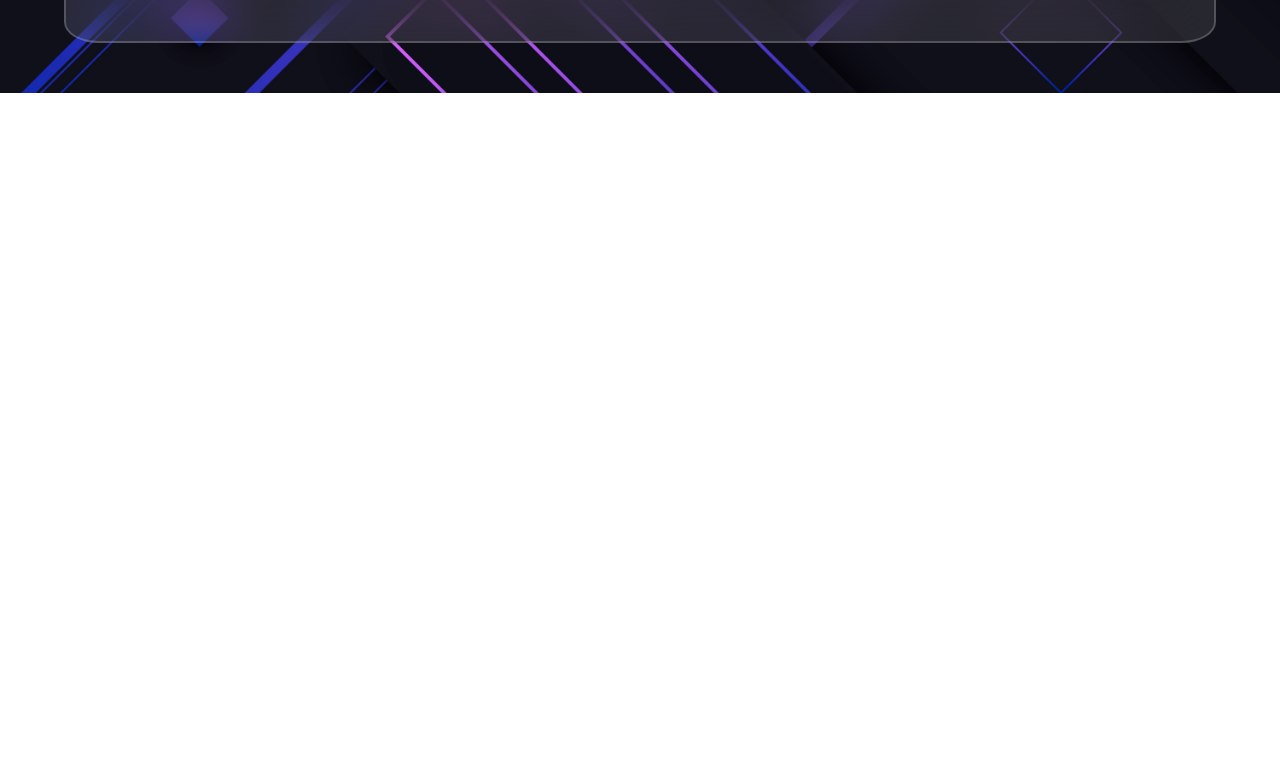
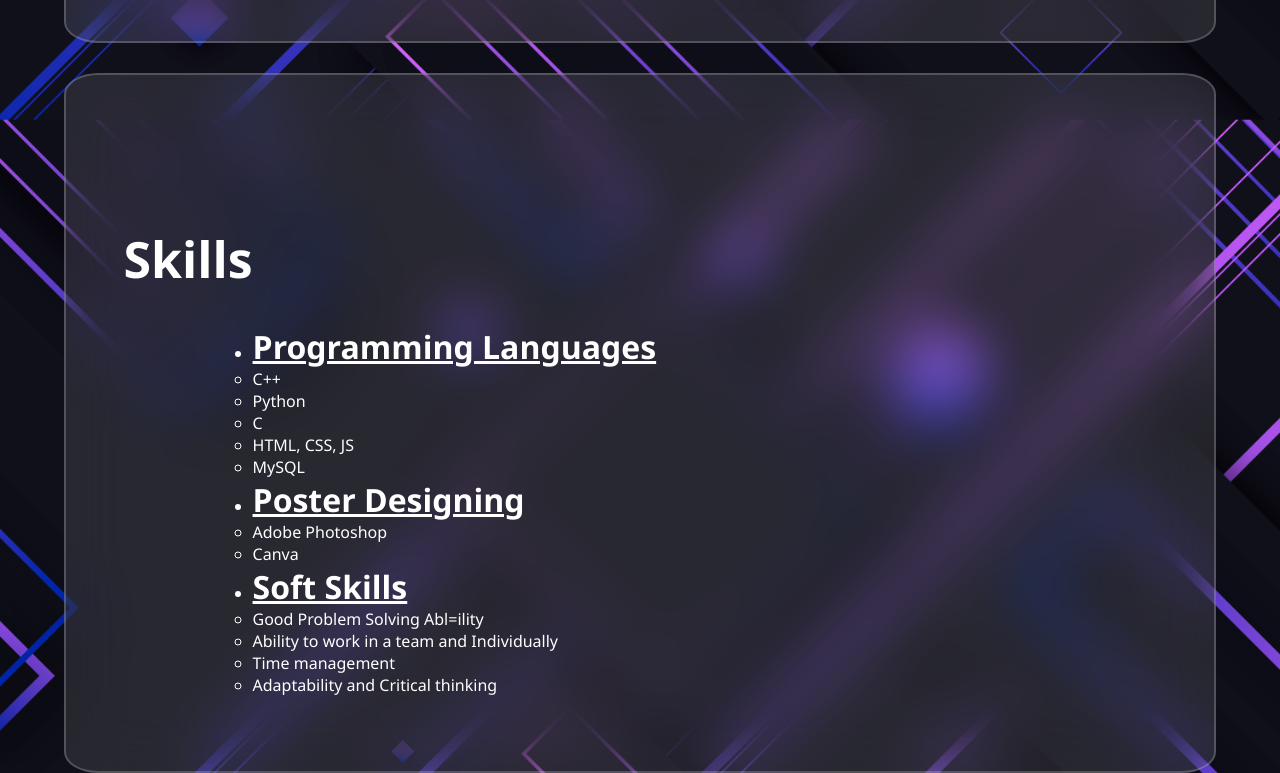
Before and after one commit to ARJYUN/portfolio-2.0, a plain HTML site: page index.html in a window 1280 px wide. Shown: the part 707-1480 px from the top of the page. Before the commit the page ends 800 px from the top, so only its background shows below. Drawn offline with nearby package versions, Linux system fonts and the light colour scheme.

Commit message:
second day

```diff
--- a/index.html
+++ b/index.html
@@ -47,6 +47,59 @@
             </div>
         </section>
     </div>
+    <div class="second">
+        <div class="skill">
+            <h1 class="title">
+               Skills
+            </h1>
+            <ul class="head">
+                <li><H1><u>Programming Languages</u></H1></li>
+                <ul>
+                    <li>
+                        C++
+                    </li>
+                    <li>
+                        Python
+                    </li>
+                    <li>
+                        C
+                    </li>
+                    <li>
+                        HTML, CSS, JS
+                    </li>
+                    <LI>
+                        MySQL
+                    </LI>
+                </ul>
+                <li><h1><u>Poster Designing</u></h1></li>
+                <ul>
+                    <li>
+                        Adobe Photoshop
+                    </li>
+                    <li>
+                        Canva
+                    </li>
+                </ul>
+                <li>
+                    <h1><u>Soft Skills</u></h1>
+                    <ul>
+                        <li>
+                            Good Problem Solving Abl=ility
+                        </li>
+                        <li>
+                            Ability to work in a team and Individually
+                        </li>
+                        <li>
+                            Time management
+                        </li>
+                        <li>
+                            Adaptability and Critical thinking
+                        </li>
+                    </ul>
+                </li>
+            </ul>
+        </div>
+    </div>
 
 </body>
 </html>
--- a/style.css
+++ b/style.css
@@ -129,3 +129,31 @@ img {
     margin-left: 10px;
     width: 100%;
 }
+
+.second{
+    margin-top: 30px;
+    position: relative;
+    height: 100%;
+    background: rgba(255,255,255,.1);
+    border: 2px solid rgba(255, 255, 255, .2);
+    border-radius: 3%;
+    backdrop-filter: blur(30px);
+}
+
+.skill{
+    display: flex;
+    align-items: start;
+    height: 100%;
+    padding: 50px 5% 0;
+    color: white;
+}
+
+.title{
+    margin-top: 100px;
+    font-size: 50px;
+}
+
+.head{
+    font-size: px;
+    margin-top: 200px;
+}
```
